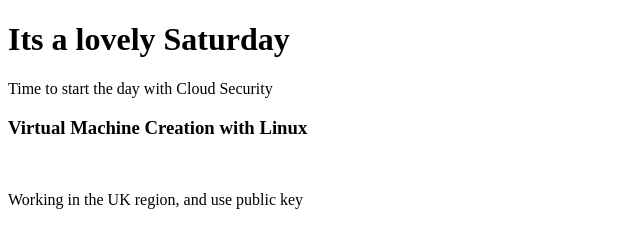
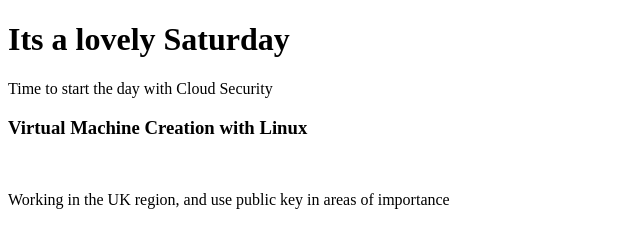
Before and after one commit to Reina404/Saturday-At-Home, a plain HTML site: page index.html in a window 1280 px wide. Shown: the whole page, without its empty margins (0-640 px from the left). Drawn offline with Linux system fonts and the light colour scheme.

Commit message:
added an index file
index.html

```diff
--- a/index.html
+++ b/index.html
@@ -10,6 +10,6 @@
     <p>Time to start the day with Cloud Security</p>
 
     <h3>Virtual Machine Creation with Linux</h3><br>
-    <p>Working in the UK region, and use public key</p>
+    <p>Working in the UK region, and use public key in areas of importance</p>
 </body>
 </html>
```
